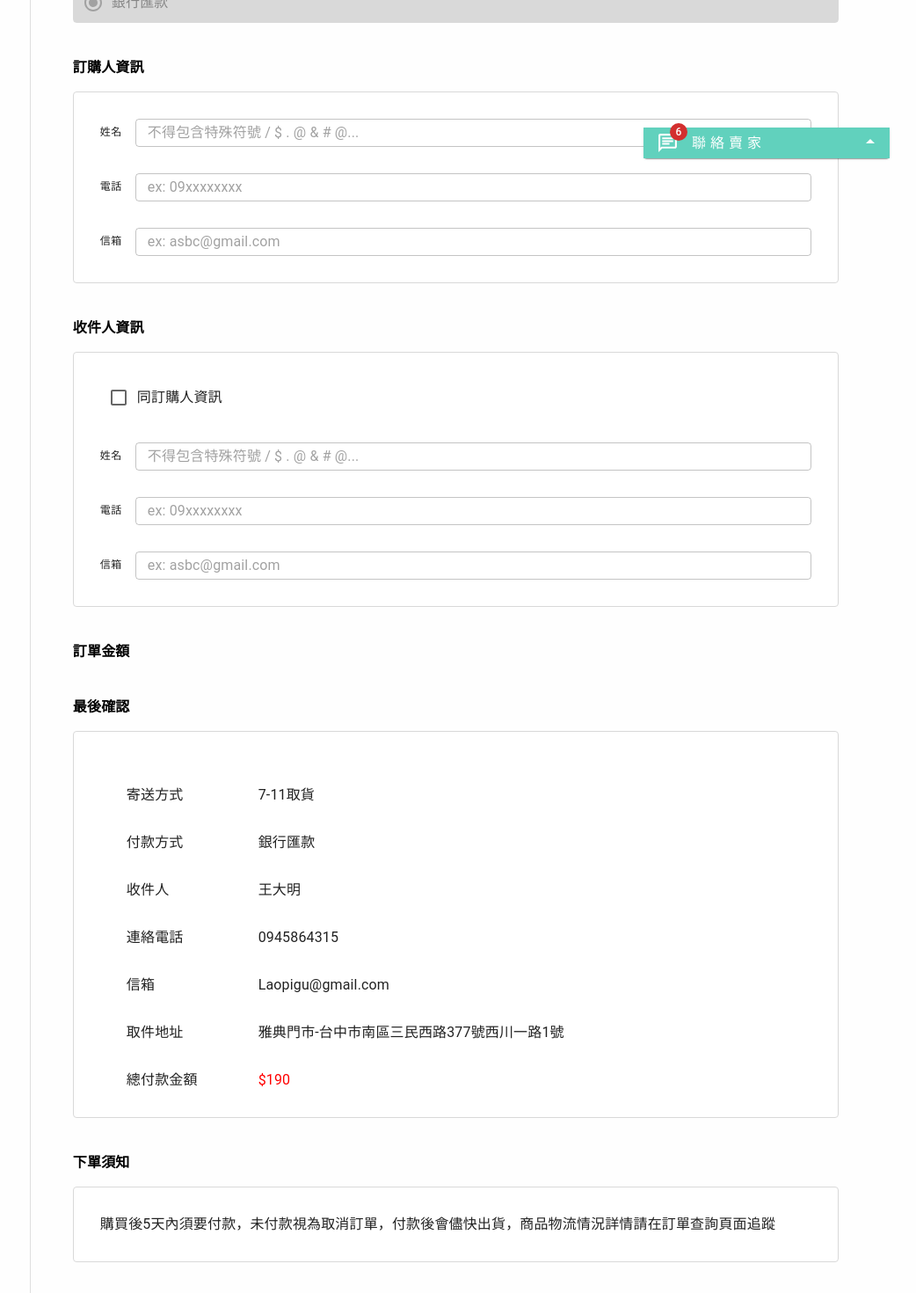
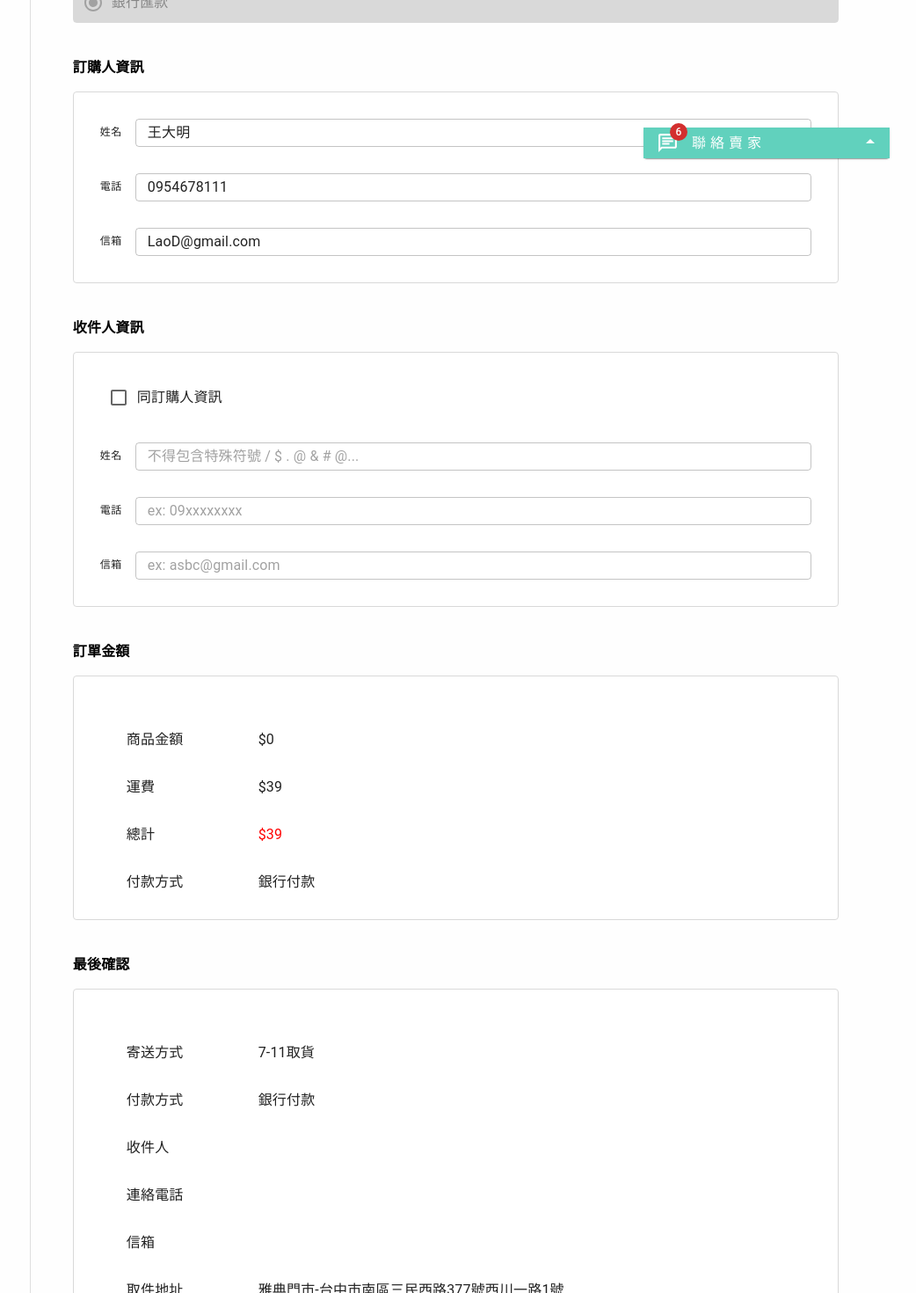
Before and after one commit to austin72905/ponggoodbf-shop-frontend, a React (Create React App) app: page /checkout in a window 1280 px wide. Shown: the part 620-2090 px from the top of the page at 88% size, without its empty margins (238-1280 px from the left). Built offline with nearby package versions, Linux system fonts and the light colour scheme.

Commit message:
新增結帳頁面功能

```diff
--- a/src/pages/checkout/CheckOut.tsx
+++ b/src/pages/checkout/CheckOut.tsx
@@ -1,4 +1,4 @@
-import React, { useContext } from 'react'
+import React, { useState, useEffect, useContext } from 'react'
 import { CartContext } from '../../contextStore/context'
 import { ProductInfomationCount } from '../cart/Cart'
 
@@ -33,10 +33,10 @@ export default function CheckOut() {
 
     const { checkOutContent, setCheckOutContent } = useContext(CartContext)
 
-    const removeFromCheckOutContent=(product:ProductInfomationCount)=>{
-        setCheckOutContent((prev:ProductInfomationCount[])=>{
-            let newList=prev.filter(ele=>{
-                if(ele.productId===product.productId && ele.selectSize===product.selectSize){
+    const removeFromCheckOutContent = (product: ProductInfomationCount) => {
+        setCheckOutContent((prev: ProductInfomationCount[]) => {
+            let newList = prev.filter(ele => {
+                if (ele.productId === product.productId && ele.selectSize === product.selectSize) {
                     return false
                 }
 
@@ -46,6 +46,80 @@ export default function CheckOut() {
             return newList
         })
     }
+
+    const initCheckoutInfomation: CheckoutInfomation = { productPrice: 0, cargoPrice: 0, titlePrice: 0, payWay: "銀行付款" }
+
+    const [checkoutInfomation, setCheckoutInfomation] = useState<CheckoutInfomation>(initCheckoutInfomation)
+
+
+    const [orderInfo, setOrderInfo] = useState<RecieverInfo>({ name: "王大明", phoneNumber: "0954678111", mail: "LaoD@gmail.com" })
+
+    const [recieverInfo, setRecieverInfo] = useState<RecieverInfo>({ name: "", phoneNumber: "", mail: "" })
+
+    const [recieveStoreInfo, setRecieveStoreInfo] = useState<RecievePlaceInfo>({ recieveWay: "7-11", recieveStore: "雅典", recieveAddress: "台中市南區三民西路377號西川一路1號" })
+
+    useEffect(() => {
+        setCheckoutInfomation((checkout: CheckoutInfomation) => {
+
+            let productPrice = 0
+
+            checkOutContent.forEach((ele: ProductInfomationCount) => {
+                productPrice += ele.price * ele.count
+            });
+
+            return { ...checkout, productPrice: productPrice, cargoPrice: 39, titlePrice: productPrice + 39 }
+        })
+
+    }, [checkOutContent])
+
+
+    const handleOrderInfo = (e: React.ChangeEvent<HTMLInputElement | HTMLTextAreaElement>) => {
+
+
+        setOrderInfo(o => {
+
+            let newO: RecieverInfo = { ...o }
+
+            Object.getOwnPropertyNames(o).forEach(ele => {
+                if (ele === e.target.name) {
+                    newO[e.target.name as keyof RecieverInfo] = e.target.value
+                }
+            })
+            return newO
+        })
+    }
+
+    const handleRecieverInfo = (e: React.ChangeEvent<HTMLInputElement | HTMLTextAreaElement>) => {
+        setRecieverInfo(o => {
+
+            let newO: RecieverInfo = { ...o }
+
+            Object.getOwnPropertyNames(o).forEach(ele => {
+                if (ele === e.target.name) {
+                    newO[e.target.name as keyof RecieverInfo] = e.target.value
+                }
+            })
+            return newO
+        })
+    }
+
+    const handleCheckRecieverInfo = (e: React.ChangeEvent<HTMLInputElement>) => {
+        if (e.target.checked) {
+            setRecieverInfo({ ...orderInfo })
+        } else {
+            setRecieverInfo({ ...recieverInfo })
+        }
+    }
+
+    const handleRecieveWay = (e: React.ChangeEvent<HTMLInputElement>) => {
+
+
+        setRecieveStoreInfo(storeInfo => {
+
+            return {...storeInfo,recieveWay:(e.target as HTMLInputElement).value}
+        })
+
+    };
 
     return (
         <Container sx={{ border: "0px solid" }} maxWidth='xl'>
@@ -82,7 +156,7 @@ export default function CheckOut() {
                                 </TableRow>
                             </TableHead>
                             <TableBody>
-                                {checkOutContent.map((item:ProductInfomationCount, index:number) =>
+                                {checkOutContent.map((item: ProductInfomationCount, index: number) =>
                                 (
                                     <TableRow key={index}>
                                         <TableCell style={{ width: "50%" }} >
@@ -107,10 +181,10 @@ export default function CheckOut() {
                                         <TableCell align='center'>
                                             {item.count}
                                         </TableCell>
-                                        <TableCell align='center'>${item.price*item.count}</TableCell>
+                                        <TableCell align='center'>${item.price * item.count}</TableCell>
                                         <TableCell sx={{ border: "0px solid" }} align='center'>
                                             <Stack sx={{ border: "0px solid" }} alignItems="center">
-                                                <IconButton onClick={()=>{removeFromCheckOutContent(item)}}>
+                                                <IconButton onClick={() => { removeFromCheckOutContent(item) }}>
                                                     <DeleteOutlineOutlinedIcon />
                                                 </IconButton>
                                             </Stack>
@@ -132,9 +206,9 @@ export default function CheckOut() {
                         <Grid container columns={8} sx={{ border: "0px solid red" }}>
                             <Grid item xs={8} >
                                 <FormControl sx={{ border: "0px solid red", width: "100%" }}>
-                                    <RadioGroup sx={{ mx: "0px", my: "0px", border: "0px solid #d9d9d9" }}>
-                                        <FormControlLabel sx={{ backgroundColor: "#d9d9d9", mx: "0px", my: "0px", border: "1px solid #d9d9d9" }} value={"7-11"} control={<Radio sx={{ color: "#D9D9D9" }} />} label="7-11" />
-                                        <FormControlLabel sx={{ mx: "0px", my: "0px", border: "1px solid #d9d9d9" }} value={"全家"} control={<Radio sx={{ color: "#D9D9D9" }} />} label="全家" />
+                                    <RadioGroup value={recieveStoreInfo.recieveWay} onChange={handleRecieveWay} sx={{ mx: "0px", my: "0px", border: "0px solid #d9d9d9" }}>
+                                        <FormControlLabel  sx={{ backgroundColor: "#d9d9d9", mx: "0px", my: "0px", border: "1px solid #d9d9d9" }} value={"7-11"} control={<Radio sx={{ color: "#D9D9D9" }} />} label="7-11" />
+                                        <FormControlLabel  sx={{ mx: "0px", my: "0px", border: "1px solid #d9d9d9" }} value={"全家"} control={<Radio sx={{ color: "#D9D9D9" }} />} label="全家" />
 
                                     </RadioGroup>
                                 </FormControl>
@@ -156,12 +230,12 @@ export default function CheckOut() {
                         <Stack direction={"row"} spacing={"15px"}>
                             <Typography variant='body2' >門市名稱:</Typography>
 
-                            <Typography variant='body2' >雅典</Typography>
+                            <Typography variant='body2' >{recieveStoreInfo.recieveStore}</Typography>
                         </Stack>
                         <Stack direction={"row"} spacing={"15px"}>
                             <Typography variant='body2' >門市地址:</Typography>
 
-                            <Typography variant='body2' >台中市南區三民西路377號西川一路1號</Typography>
+                            <Typography variant='body2' >{recieveStoreInfo.recieveAddress}</Typography>
                         </Stack>
 
                     </Stack>
@@ -199,15 +273,15 @@ export default function CheckOut() {
 
                         <Stack sx={{ m: "30px" }} direction={"row"} spacing={"10px"} alignItems={"center"}>
                             <Typography sx={{ mr: "10px", minWidth: "30px" }} variant='caption' >姓名</Typography>
-                            <TextField placeholder='不得包含特殊符號 / $ . @ & # @...' inputProps={{ sx: { height: "15px" } }} sx={{ marginTop: "10px" }} size='small' fullWidth />
+                            <TextField value={orderInfo.name} name="name" onChange={handleOrderInfo} placeholder='不得包含特殊符號 / $ . @ & # @...' inputProps={{ sx: { height: "15px" } }} sx={{ marginTop: "10px" }} size='small' fullWidth />
                         </Stack>
                         <Stack sx={{ m: "30px" }} direction={"row"} spacing={"10px"} alignItems={"center"}>
                             <Typography sx={{ mr: "10px", minWidth: "30px" }} variant='caption' >電話</Typography>
-                            <TextField placeholder='ex: 09xxxxxxxx' inputProps={{ sx: { height: "15px" } }} sx={{ marginTop: "10px" }} size='small' fullWidth />
+                            <TextField value={orderInfo.phoneNumber} name="phoneNumber" onChange={handleOrderInfo} placeholder='ex: 09xxxxxxxx' inputProps={{ sx: { height: "15px" } }} sx={{ marginTop: "10px" }} size='small' fullWidth />
                         </Stack>
                         <Stack sx={{ m: "30px" }} direction={"row"} spacing={"10px"} alignItems={"center"}>
                             <Typography sx={{ mr: "10px", minWidth: "30px" }} variant='caption' >信箱</Typography>
-                            <TextField placeholder='ex: asbc@gmail.com' inputProps={{ sx: { height: "15px" } }} sx={{ my: "10px" }} size='small' fullWidth />
+                            <TextField value={orderInfo.mail} name="mail" onChange={handleOrderInfo} placeholder='ex: asbc@gmail.com' inputProps={{ sx: { height: "15px" } }} sx={{ my: "10px" }} size='small' fullWidth />
                         </Stack>
 
 
@@ -219,20 +293,20 @@ export default function CheckOut() {
 
                     <Paper sx={{ mt: "15px", boxShadow: "none", border: "1px solid #d9d9d9" }}>
                         <Stack sx={{ m: "30px" }} direction={"row"} spacing={"10px"} alignItems={"center"}>
-                            <FormControlLabel control={<Checkbox />} label="同訂購人資訊" />
+                            <FormControlLabel control={<Checkbox onChange={handleCheckRecieverInfo} />} label="同訂購人資訊" />
                         </Stack>
 
                         <Stack sx={{ m: "30px" }} direction={"row"} spacing={"10px"} alignItems={"center"}>
                             <Typography sx={{ mr: "10px", minWidth: "30px" }} variant='caption' >姓名</Typography>
-                            <TextField placeholder='不得包含特殊符號 / $ . @ & # @...' inputProps={{ sx: { height: "15px" } }} sx={{ marginTop: "10px" }} size='small' fullWidth />
+                            <TextField value={recieverInfo.name} name="name" onChange={handleRecieverInfo} placeholder='不得包含特殊符號 / $ . @ & # @...' inputProps={{ sx: { height: "15px" } }} sx={{ marginTop: "10px" }} size='small' fullWidth />
                         </Stack>
                         <Stack sx={{ m: "30px" }} direction={"row"} spacing={"10px"} alignItems={"center"}>
                             <Typography sx={{ mr: "10px", minWidth: "30px" }} variant='caption' >電話</Typography>
-                            <TextField placeholder='ex: 09xxxxxxxx' inputProps={{ sx: { height: "15px" } }} sx={{ marginTop: "10px" }} size='small' fullWidth />
+                            <TextField value={recieverInfo.phoneNumber} name="phoneNumber" onChange={handleRecieverInfo} placeholder='ex: 09xxxxxxxx' inputProps={{ sx: { height: "15px" } }} sx={{ marginTop: "10px" }} size='small' fullWidth />
                         </Stack>
                         <Stack sx={{ m: "30px" }} direction={"row"} spacing={"10px"} alignItems={"center"}>
                             <Typography sx={{ mr: "10px", minWidth: "30px" }} variant='caption' >信箱</Typography>
-                            <TextField placeholder='ex: asbc@gmail.com' inputProps={{ sx: { height: "15px" } }} sx={{ my: "10px" }} size='small' fullWidth />
+                            <TextField value={recieverInfo.mail} name="mail" onChange={handleRecieverInfo} placeholder='ex: asbc@gmail.com' inputProps={{ sx: { height: "15px" } }} sx={{ my: "10px" }} size='small' fullWidth />
                         </Stack>
 
 
@@ -243,10 +317,48 @@ export default function CheckOut() {
                 <Grid item xs={8} sx={{ mt: "15px" }}>
                     <Typography variant='body1' sx={{ fontWeight: "bold" }}>訂單金額</Typography>
 
-                    <Grid item xs={6}></Grid>
-                    <Grid item xs={2}>
 
-                    </Grid>
+                    <Paper sx={{ mt: "15px", boxShadow: "none", border: "1px solid #d9d9d9" }}>
+
+                        <Grid container columns={12} sx={{ m: "30px" }} spacing={"30px"}>
+
+                            <Grid item xs={2} >
+                                <Typography sx={{ minWidth: "30px" }}  >商品金額</Typography>
+                            </Grid>
+                            <Grid item xs={10} >
+                                <Typography sx={{ minWidth: "30px" }}  >${checkoutInfomation.productPrice}</Typography>
+                            </Grid>
+
+                            <Grid item xs={2} >
+                                <Typography sx={{ minWidth: "30px" }}  >運費</Typography>
+                            </Grid>
+                            <Grid item xs={10} >
+                                <Typography sx={{ minWidth: "30px" }}  >${checkoutInfomation.cargoPrice}</Typography>
+                            </Grid>
+
+                            <Grid item xs={2} >
+                                <Typography sx={{ minWidth: "30px" }}  >總計</Typography>
+                            </Grid>
+                            <Grid item xs={10} >
+                                <Typography sx={{ minWidth: "30px", color: "red" }}  >${checkoutInfomation.titlePrice}</Typography>
+                            </Grid>
+
+                            <Grid item xs={2} >
+                                <Typography sx={{ minWidth: "30px" }}  >付款方式</Typography>
+                            </Grid>
+                            <Grid item xs={10} >
+                                <Typography sx={{ minWidth: "30px" }}  >{checkoutInfomation.payWay}</Typography>
+                            </Grid>
+
+
+
+
+
+                        </Grid>
+
+                    </Paper>
+
+
                 </Grid>
 
                 <Grid item xs={8} sx={{ mt: "15px" }}>
@@ -259,44 +371,44 @@ export default function CheckOut() {
                                 <Typography sx={{ minWidth: "30px" }}  >寄送方式</Typography>
                             </Grid>
                             <Grid item xs={10} >
-                                <Typography sx={{ minWidth: "30px" }}  >7-11取貨</Typography>
+                                <Typography sx={{ minWidth: "30px" }}  >{recieveStoreInfo.recieveWay}取貨</Typography>
                             </Grid>
                             <Grid item xs={2} >
                                 <Typography sx={{ minWidth: "30px" }}  >付款方式</Typography>
                             </Grid>
                             <Grid item xs={10} >
-                                <Typography sx={{ minWidth: "30px" }}  >銀行匯款</Typography>
+                                <Typography sx={{ minWidth: "30px" }}  >{checkoutInfomation.payWay}</Typography>
                             </Grid>
                             <Grid item xs={2} >
                                 <Typography sx={{ minWidth: "30px" }}  >收件人</Typography>
                             </Grid>
                             <Grid item xs={10} >
-                                <Typography sx={{ minWidth: "30px" }}  >王大明</Typography>
+                                <Typography sx={{ minWidth: "30px" }}  >{recieverInfo.name}</Typography>
                             </Grid>
                             <Grid item xs={2} >
                                 <Typography sx={{ minWidth: "30px" }}  >連絡電話</Typography>
                             </Grid>
                             <Grid item xs={10} >
-                                <Typography sx={{ minWidth: "30px" }}  >0945864315</Typography>
+                                <Typography sx={{ minWidth: "30px" }}  >{recieverInfo.phoneNumber}</Typography>
 
                             </Grid>
                             <Grid item xs={2} >
                                 <Typography sx={{ minWidth: "30px" }}  >信箱</Typography>
                             </Grid>
                             <Grid item xs={10} >
-                                <Typography sx={{ minWidth: "30px" }}  >Laopigu@gmail.com</Typography>
+                                <Typography sx={{ minWidth: "30px" }}  >{recieverInfo.mail}</Typography>
                             </Grid>
                             <Grid item xs={2} >
                                 <Typography sx={{ minWidth: "30px" }}  >取件地址</Typography>
                             </Grid>
                             <Grid item xs={10} >
-                                <Typography sx={{ minWidth: "30px" }}  >雅典門市-台中市南區三民西路377號西川一路1號</Typography>
+                                <Typography sx={{ minWidth: "30px" }}  >{recieveStoreInfo.recieveStore}門市-{recieveStoreInfo.recieveAddress}</Typography>
                             </Grid>
                             <Grid item xs={2} >
                                 <Typography sx={{ minWidth: "30px" }}  >總付款金額</Typography>
                             </Grid>
                             <Grid item xs={10} >
-                                <Typography sx={{ minWidth: "30px",color:"red" }}  >$190</Typography>
+                                <Typography sx={{ minWidth: "30px", color: "red" }}  >${checkoutInfomation.titlePrice}</Typography>
                             </Grid>
 
                         </Grid>
@@ -345,10 +457,28 @@ const ItemWrapper = styled(Box)({
     paddingRight: "30px"
 })
 
+type CheckoutInfomation = {
+    productPrice: number;
+    cargoPrice: number;
+    titlePrice: number;
+    payWay: string;
+}
 
 interface ProductData {
     name: string;
     price: number;
+}
+
+interface RecieverInfo {
+    name: string;
+    phoneNumber: string;
+    mail: string;
+}
+
+interface RecievePlaceInfo {
+    recieveWay: string;
+    recieveStore: string;
+    recieveAddress: string;
 }
 
 const fakeData: ProductData = {
```
